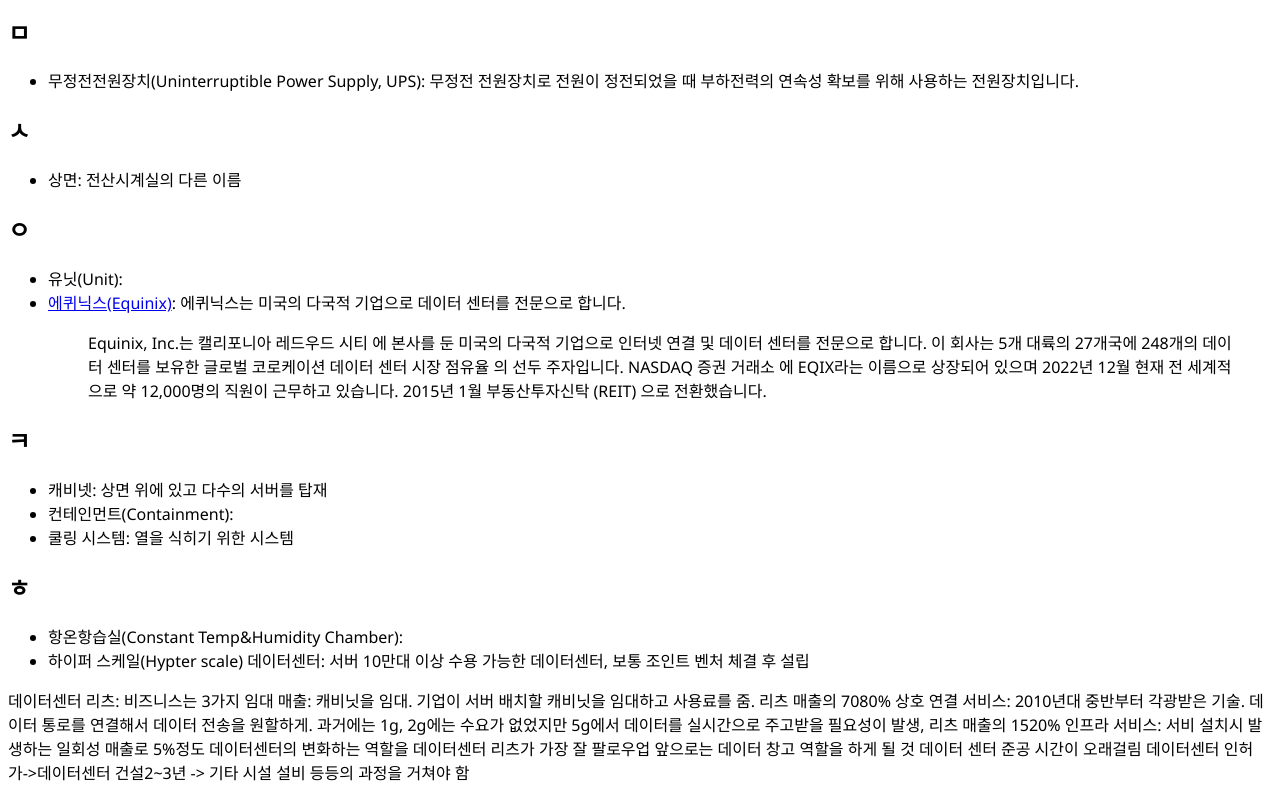
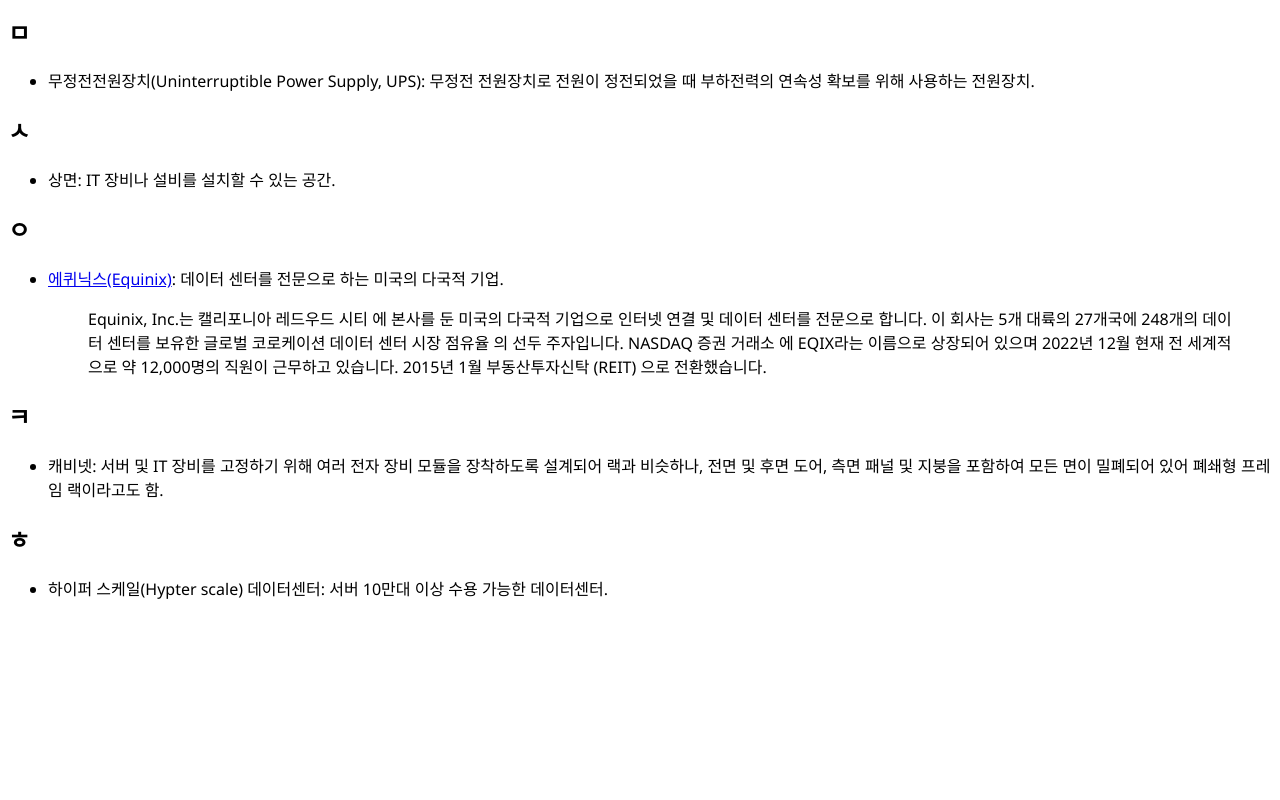
Before and after one commit to marron-b/brown, a Next.js app: page /datacenter/datacenter_terminology in a window 1280 px wide. Shown: the part 273-1073 px from the top of the page. After the commit the page ends 889 px from the top, so only its background shows below. Built offline with nearby package versions, Linux system fonts and the light colour scheme.

Commit message:
Edit datacenter_terminology.mdx

```diff
--- a/pages/datacenter/datacenter_terminology.mdx
+++ b/pages/datacenter/datacenter_terminology.mdx
@@ -4,32 +4,24 @@
 ---
 # 데이터센터 용어집
 ## ㄷ
-* 디지털 리얼티(Digital realty): 디지털 리얼티는 미국의 다국적 기업으로 데이터 센터, 코로케이션 및 상호 연결 전략을 전문으로 하는 기업입니다.
+* 디지털 리얼티(Digital realty): 데이터 센터, 코로케이션 및 상호 연결 전략을 전문으로 하는 미국의 다국적 기업.
 
 ## ㄹ
-* 랙(Rack):
+* 랙(Rack): 서버 및 IT 장비를 고정하기 위해 여러 전자 장비 모듈을 장착하도록 설계된 개방형 프레임.
 
 ## ㅁ
-* 무정전전원장치(Uninterruptible Power Supply, UPS): 무정전 전원장치로 전원이 정전되었을 때 부하전력의 연속성 확보를 위해 사용하는 전원장치입니다.
+* 무정전전원장치(Uninterruptible Power Supply, UPS): 무정전 전원장치로 전원이 정전되었을 때 부하전력의 연속성 확보를 위해 사용하는 전원장치.
 
 ## ㅅ
-* 상면: 전산시계실의 다른 이름
+* 상면: IT 장비나 설비를 설치할 수 있는 공간.
 
 ## ㅇ
-* 유닛(Unit):
-* [에퀴닉스(Equinix)](https://www.equinix.com/): 에퀴닉스는 미국의 다국적 기업으로 데이터 센터를 전문으로 합니다.
+* [에퀴닉스(Equinix)](https://www.equinix.com/): 데이터 센터를 전문으로 하는 미국의 다국적 기업.
   > Equinix, Inc.는 캘리포니아 레드우드 시티 에 본사를 둔 미국의 다국적 기업으로 인터넷 연결 및 데이터 센터를 전문으로 합니다. 이 회사는 5개 대륙의 27개국에 248개의 데이터 센터를 보유한 글로벌 코로케이션 데이터 센터 시장 점유율 의 선두 주자입니다.
 NASDAQ 증권 거래소 에 EQIX라는 이름으로 상장되어 있으며 2022년 12월 현재 전 세계적으로 약 12,000명의 직원이 근무하고 있습니다. 2015년 1월 부동산투자신탁 (REIT) 으로 전환했습니다.
 
 ## ㅋ
-* 캐비넷: 상면 위에 있고 다수의 서버를 탑재
-* 컨테인먼트(Containment):
-* 쿨링 시스템: 열을 식히기 위한 시스템
+* 캐비넷: 서버 및 IT 장비를 고정하기 위해 여러 전자 장비 모듈을 장착하도록 설계되어 랙과 비슷하나, 전면 및 후면 도어, 측면 패널 및 지붕을 포함하여 모든 면이 밀폐되어 있어 폐쇄형 프레임 랙이라고도 함.
 
 ## ㅎ
-* 항온항습실(Constant Temp&Humidity Chamber):
-* 하이퍼 스케일(Hypter scale) 데이터센터: 서버 10만대 이상 수용 가능한 데이터센터, 보통 조인트 벤처 체결 후 설립
-
-
-데이터센터 리츠: 비즈니스는 3가지 임대 매출: 캐비닛을 임대. 기업이 서버 배치할 캐비닛을 임대하고 사용료를 줌. 리츠 매출의 7080% 상호 연결 서비스: 2010년대 중반부터 각광받은 기술. 데이터 통로를 연결해서 데이터 전송을 원할하게. 과거에는 1g, 2g에는 수요가 없었지만 5g에서 데이터를 실시간으로 주고받을 필요성이 발생, 리츠 매출의 1520% 인프라 서비스: 서비 설치시 발생하는 일회성 매출로 5%정도
-데이터센터의 변화하는 역할을 데이터센터 리츠가 가장 잘 팔로우업 앞으로는 데이터 창고 역할을 하게 될 것 데이터 센터 준공 시간이 오래걸림 데이터센터 인허가->데이터센터 건설2~3년 -> 기타 시설 설비 등등의 과정을 거쳐야 함
+* 하이퍼 스케일(Hypter scale) 데이터센터: 서버 10만대 이상 수용 가능한 데이터센터.
--- a/pages/index.mdx
+++ b/pages/index.mdx
@@ -1,4 +1,8 @@
 import {Callout, Bleed} from "nextra-theme-docs";
+
+IT 업계에서 근무하고 있으며, 관련된 정보를 수집하고 정리하고 기록합니다.
+
+##
 
 [//]: # (<Callout>)
 
```
